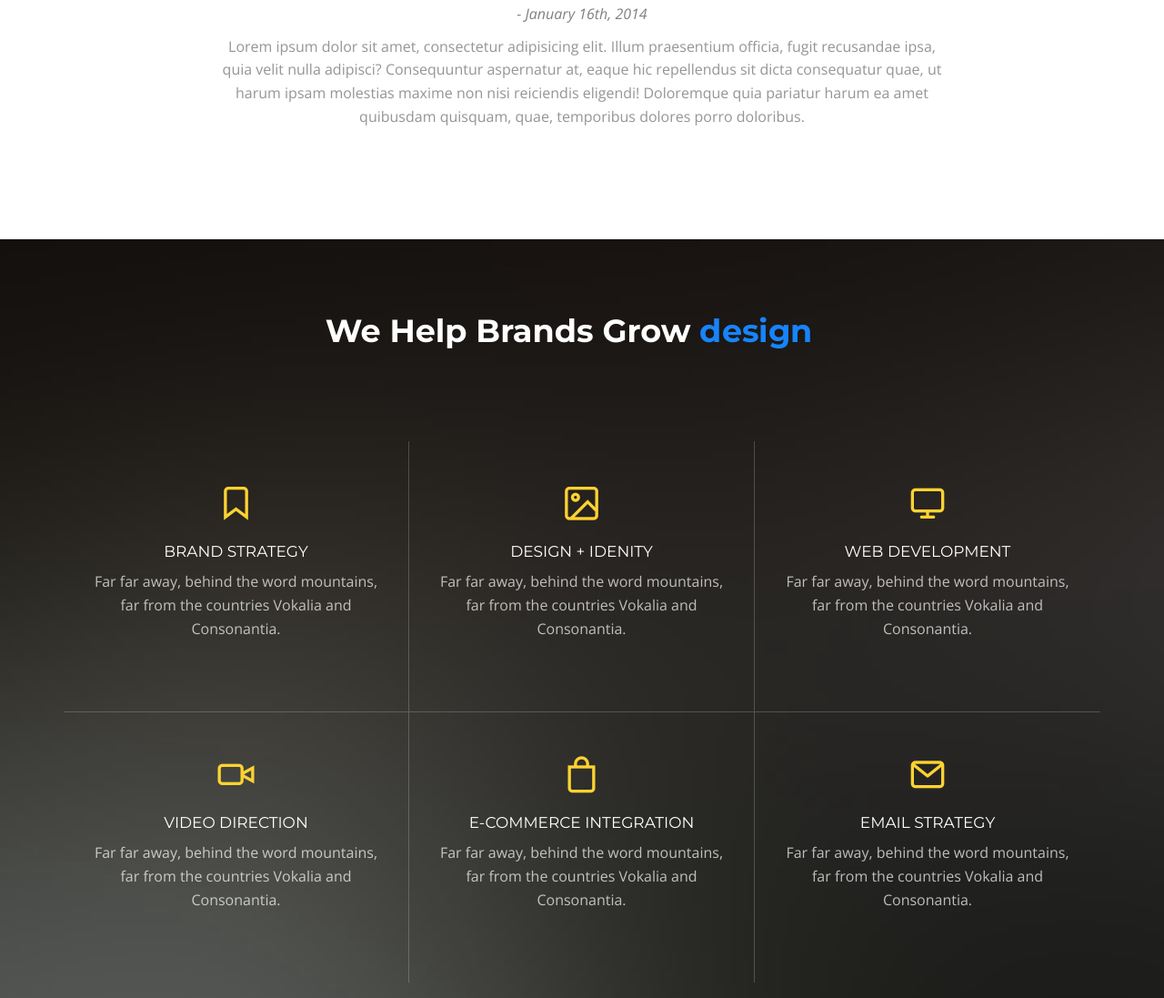
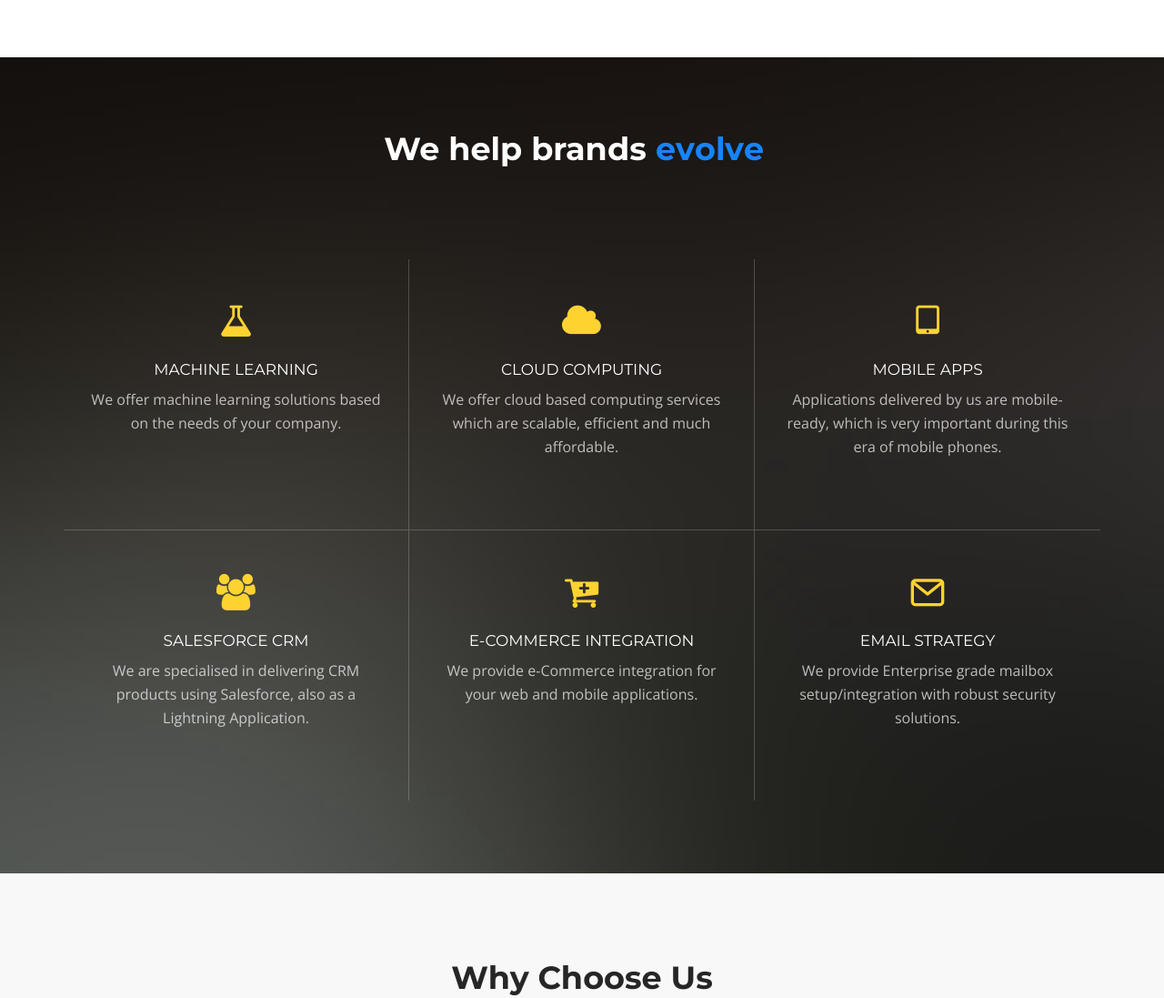
Before and after one commit to mapkbalaji/TalentHub, a plain HTML site: page index.html in a window 1280 px wide. Shown: the part 3771-4868 px from the top of the page at 91% size. Drawn offline with nearby package versions, Linux system fonts and the light colour scheme; animation ran at ten frames a second; files whose address does not match are found by name.

Commit message:
Services

```diff
--- a/index.html
+++ b/index.html
@@ -211,23 +211,8 @@
 								<div class="template-text">
 									<div class="template-text-inner">
 										<div class="row">
-											<div class="col-md-6"><h3>Project Name #1</h3></div>
-											<div class="col-md-6"><p>Far far away, behind the word mountains, far from the countries Vokalia and Consonantia, there live the blind texts.</p></div>
-										</div>
-									</div>
-								</div>
-							</div>
-						</a>
-					</li>
-					<li class="wow fadeInUp" style="background-image: url(images/full_4.jpg);" data-wow-duration="1s" data-wow-delay="0.4s" data-stellar-background-ratio="1">
-						<a href="#">
-							<div class="template-overlay"></div>
-							<div class="container">
-								<div class="template-text">
-									<div class="template-text-inner">
-										<div class="row">
-											<div class="col-md-6"><h3>Project Name #1</h3></div>
-											<div class="col-md-6"><p>Far far away, behind the word mountains, far from the countries Vokalia and Consonantia, there live the blind texts.</p></div>
+											<div class="col-md-6"><h3>Inventree</h3></div>
+											<div class="col-md-6"><p>An easily customizable multi-user inventory management app for everyone. Supports integration with Google Drive and Dropbox. For both iOS and Android.</p></div>
 										</div>
 									</div>
 								</div>
@@ -474,43 +459,43 @@
 				<div class="row p-b">
 					<div class="col-md-8 col-md-offset-2 text-center wow fadeInUp" data-wow-duration="1s" data-wow-delay=".5s">
 						<h2 class="cd-headline letters rotate-3">
-							<span>We Help Brands Grow</span>
-							<span class="cd-words-wrapper"><b class="is-visible">strategy</b><b>idenity</b><b>design</b></span>
+							<span>We help brands</span>
+							<span class="cd-words-wrapper"><b class="is-visible">invent</b><b>expand</b><b>evolve</b></span>
 						</h2>
 					</div>
 				</div>
 				<div class="row">
 					<div class="template-features">
 						<div class="template-feature wow fadeInUp" data-wow-duration="1s" data-wow-delay=".2s">
-							<div class="icon"><i class="icon-ribbon"></i></div>
-							<h3>Brand Strategy</h3>
-							<p>Far far away, behind the word mountains, far from the countries Vokalia and Consonantia.</p>
+							<div class="icon"><i class="icon-flask"></i></div>
+							<h3>MACHINE LEARNING</h3>
+							<p>We offer machine learning solutions based on the needs of your company.</p>
 						</div>
 						<div class="template-feature wow fadeInUp" data-wow-duration="1s" data-wow-delay=".3s">
-							<div class="icon"><i class="icon-image22"></i></div>
-							<h3>Design + Idenity</h3>
-							<p>Far far away, behind the word mountains, far from the countries Vokalia and Consonantia.</p>
+							<div class="icon"><i class="icon-cloud"></i></div>
+							<h3>Cloud Computing</h3>
+							<p>We offer cloud based computing services which are scalable, efficient and much affordable.</p>
 						</div>
 						<div class="template-feature wow fadeInUp" data-wow-duration="1s" data-wow-delay=".4s">
-							<div class="icon"><i class=" icon-monitor"></i></div>
-							<h3>Web Development</h3>
-							<p>Far far away, behind the word mountains, far from the countries Vokalia and Consonantia.</p>
+							<div class="icon"><i class=" icon-tablet"></i></div>
+							<h3>Mobile Apps</h3>
+							<p>Applications delivered by us are mobile-ready, which is very important during this era of mobile phones.</p>
 						</div>
 
 						<div class="template-feature wow fadeInUp" data-wow-duration="1s" data-wow-delay=".7s">
-							<div class="icon"><i class="icon-video2"></i></div>
-							<h3>Video Direction</h3>
-							<p>Far far away, behind the word mountains, far from the countries Vokalia and Consonantia.</p>
+							<div class="icon"><i class="icon-users"></i></div>
+							<h3>Salesforce CRM</h3>
+							<p>We are specialised in delivering CRM products using Salesforce, also as a Lightning Application.</p>
 						</div>
 						<div class="template-feature wow fadeInUp" data-wow-duration="1s" data-wow-delay="1s">
-							<div class="icon"><i class="icon-bag"></i></div>
-							<h3>E-Commerce Integration</h3>
-							<p>Far far away, behind the word mountains, far from the countries Vokalia and Consonantia.</p>
+							<div class="icon"><i class="icon-cart-plus"></i></div>
+							<h3>e-Commerce Integration</h3>
+							<p>We provide e-Commerce integration for your web and mobile applications.</p>
 						</div>
 						<div class="template-feature wow fadeInUp" data-wow-duration="1s" data-wow-delay="1.3s">
 							<div class="icon"><i class="icon-mail2"></i></div>
 							<h3>Email Strategy</h3>
-							<p>Far far away, behind the word mountains, far from the countries Vokalia and Consonantia.</p>
+							<p>We provide Enterprise grade mailbox setup/integration with robust security solutions.</p>
 						</div>
 
 					</div>
```
Also changed, not shown: 2 other files.
